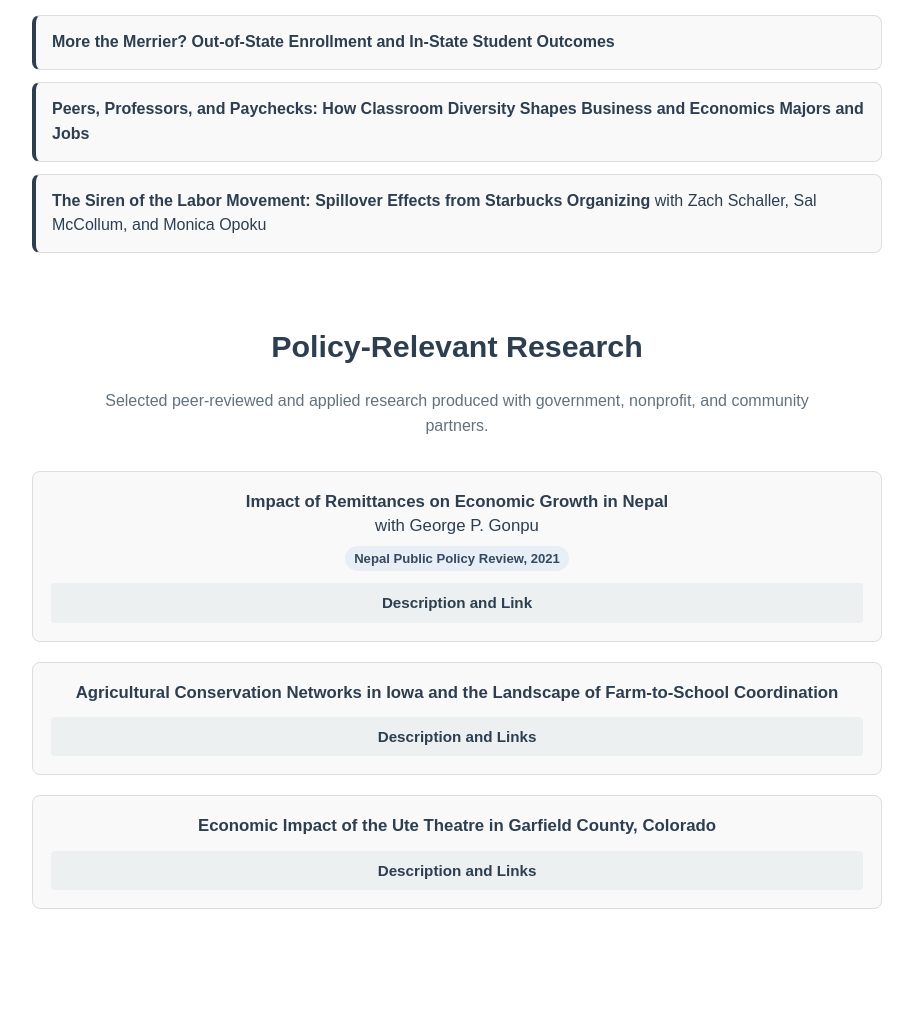
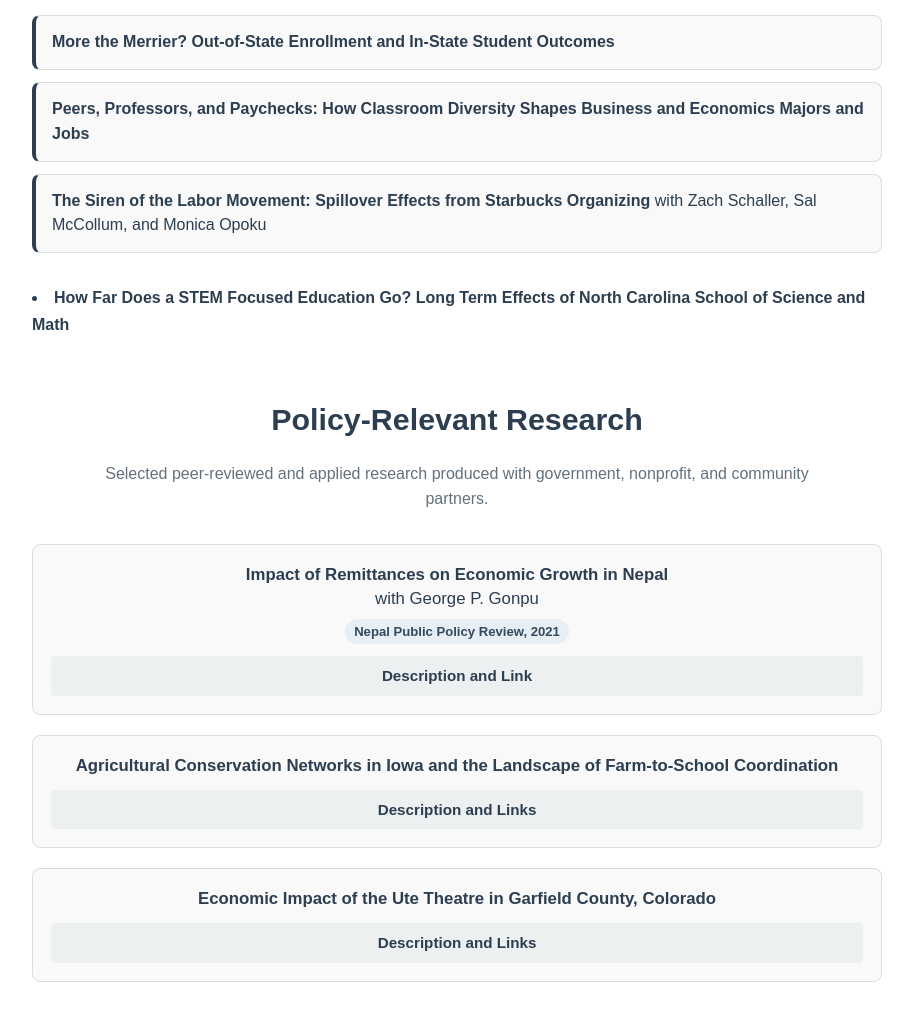
Before and after one commit to Prasiddha97/Prasiddha97.github.io, a plain HTML site: page Research.html in a window 1280 px wide. Shown: the part 1803-2823 px from the top of the page, without its empty margins (183-1096 px from the left). Before the commit the page ends 2782 px from the top, so only its background shows below. Drawn offline with Linux system fonts and the light colour scheme.

Commit message:
Update Research.html

```diff
--- a/Research.html
+++ b/Research.html
@@ -828,6 +828,12 @@ patterns or accumulation of credits.
             </li>
           </ul>
 
+           <li>
+              <strong>
+               How Far Does a STEM Focused Education Go? Long Term Effects of North Carolina School of Science and Math
+              </strong>
+            </li>
+
           <div class="section-title">Policy-Relevant Research</div>
 
           <p class="section-intro">
```
